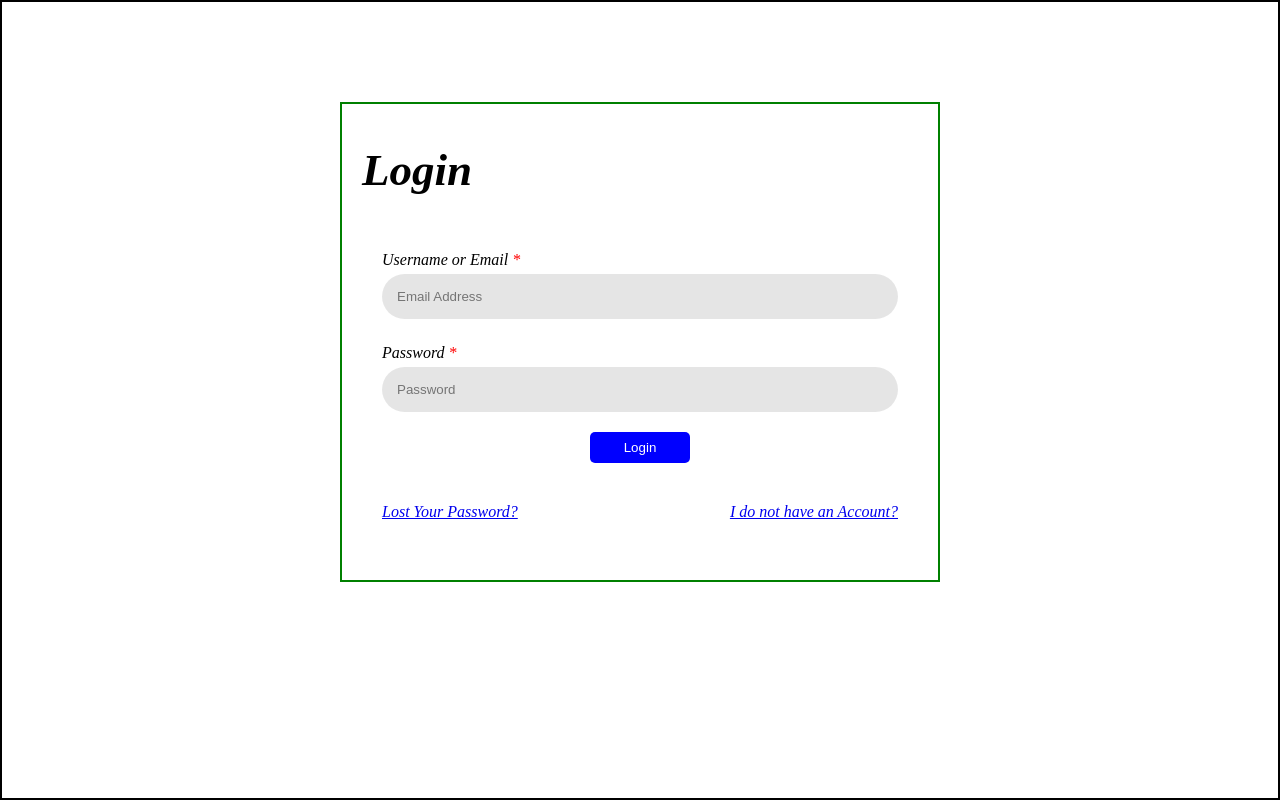
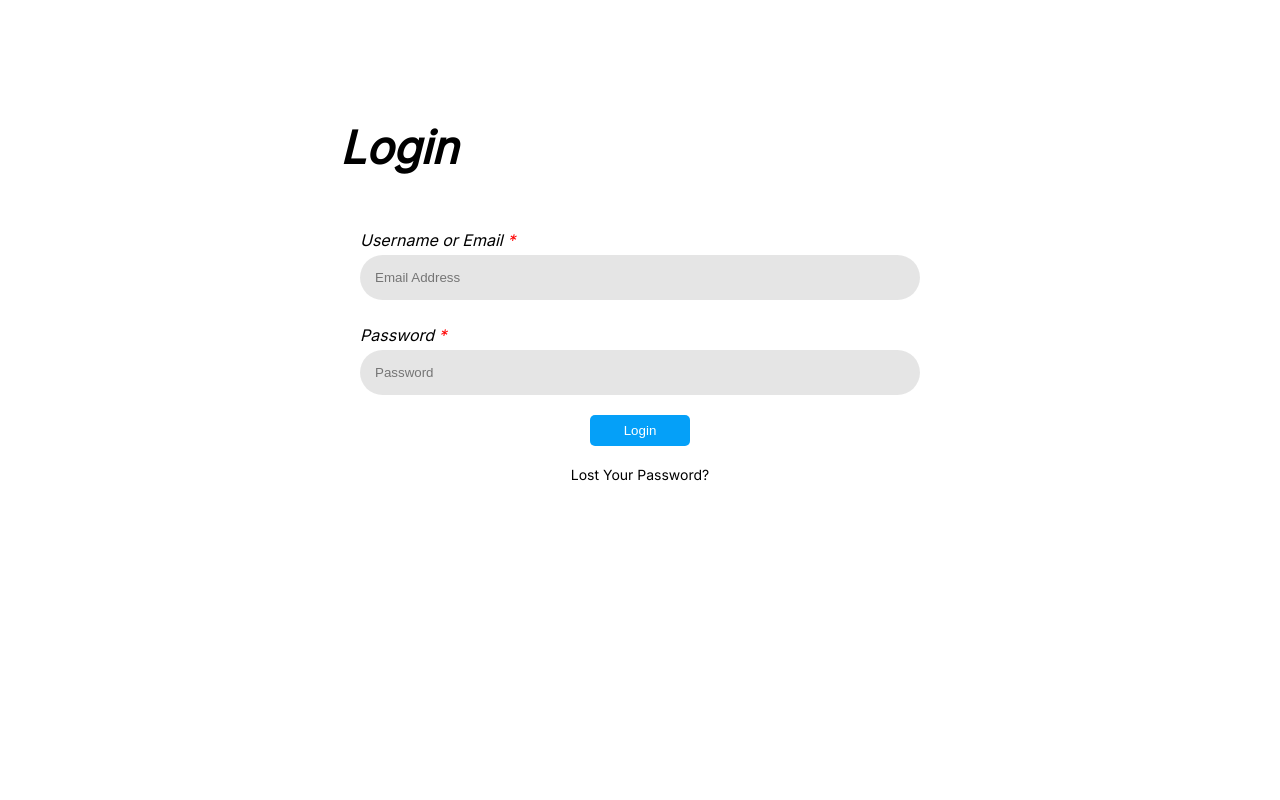
Before and after one commit to Dawnz/amber-plumming-app, an Angular app in the folder Trinity-Plumbing-App/: page /login in a window 1280 px wide. Built offline with nearby package versions, Linux system fonts and the light colour scheme.

Commit message:
updated as requested

```diff
--- a/Trinity-Plumbing-App/src/app/components/login/login.component.css
+++ b/Trinity-Plumbing-App/src/app/components/login/login.component.css
@@ -1,18 +1,19 @@
 .login {
-  border: 2px solid black;
+  /* border: 2px solid black; */
   display: flex;
   justify-content: center;
   /* align-items: center; */
+  font-family: 'Inter', sans-serif;
   border: 100%;
-  height: 100vh
+  height: 100vh;
 }
 
 .login form {
   width: 600px;
   height: 480px;
-  border: 2px solid green;
+  /* border: 2px solid green; */
   margin-top: 100px;
-  padding: 20px;
+  /* padding: 20px; */
 
 }
 
@@ -49,7 +50,7 @@
 }
 
 .login form .btn input[type="submit"]{
-  background: blue;
+  background: #05A0F8;
   width: 100px;
   padding: 8px 10px;
   border-radius: 5px;
@@ -59,20 +60,20 @@
 }
 
 .login form .text {
-  font-size: 16px;
-  display: flex;
+  font-size: 14px;
+  /* display: flex;
   flex-direction: row;
   justify-content: space-between;
   padding: 20px;
-  font-style: italic;
+  font-style: italic; */
   /* align-items: center;
   line */
 }
 
-/* .login form .text a {
-  /* text-decoration: none;
+.login form .text a {
+  text-decoration: none;
   color: #000;
-} */
+}
 
 
 /* .  */
--- a/Trinity-Plumbing-App/src/app/components/login/login.component.html
+++ b/Trinity-Plumbing-App/src/app/components/login/login.component.html
@@ -6,13 +6,13 @@
       <div class="form-group">
         <label for="email">Username or Email <span style="color: red">*</span></label>
         <input type="text" class="form-control" formControlName="email" placeholder="Email Address" required >
-        <span *ngIf="reactiveForm.get('email')?.errors && reactiveForm.get('email')?.touched">Username or Email is Required </span>
+        <!-- <span *ngIf="reactiveForm.get('email')?.errors && reactiveForm.get('email')?.touched">Username or Email is Required </span> -->
       </div>
 
       <div class="form-group">
         <label for="password">Password <span style="color: red">*</span></label>
         <input type="password" placeholder="Password" class="form-control" formControlName="password" required >
-        <span *ngIf="reactiveForm.get('password')?.errors && reactiveForm.get('password')?.touched">Please Provide Password</span>
+        <!-- <span *ngIf="reactiveForm.get('password')?.errors && reactiveForm.get('password')?.touched">Please Provide Password</span> -->
       </div>
 
       <div class="btn">
@@ -20,7 +20,7 @@
       </div>
     <div class="text">
         <p><a routerLink="">Lost Your Password?</a></p>
-        <p><a routerLink="/register">I do not have an Account?</a></p>
+        <!-- <p><a routerLink="/register">I do not have an Account?</a></p> -->
 
     </div>
 
--- a/Trinity-Plumbing-App/src/app/components/login/login.component.ts
+++ b/Trinity-Plumbing-App/src/app/components/login/login.component.ts
@@ -15,8 +15,8 @@ export class LoginComponent implements OnInit {
     this.reactiveForm = new FormGroup({
       email : new FormControl('', Validators.required),
       password : new FormControl('', Validators.required),
-      passwordConfirmed : new FormControl('', Validators.required),
-      userName: new FormControl('', [Validators.required, Validators.minLength(3), Validators.maxLength(16)])
+      // passwordConfirmed : new FormControl('', Validators.required),
+      // userName: new FormControl('', [Validators.required, Validators.minLength(3), Validators.maxLength(16)])
     })
 
    }
--- a/Trinity-Plumbing-App/src/app/components/registration/registration.component.css
+++ b/Trinity-Plumbing-App/src/app/components/registration/registration.component.css
@@ -4,6 +4,8 @@
   justify-content: center;
   /* align-items: center; */
   border: 100%;
+  font-family: 'Inter', sans-serif;
+
   /* height: 100vh */
 }
 
@@ -11,9 +13,9 @@
   width: 600px;
   /* height: 580px; */
   height: auto;
-  border: 2px solid green;
+  /* border: 2px solid green; */
   margin-top: 30px;
-  padding: 20px;
+  /* padding: 20px; */
 
 }
 
@@ -50,7 +52,7 @@
 }
 
 .login form .btn input[type="submit"]{
-  background: blue;
+  background: #05A0F8;
   width: 100px;
   padding: 8px 10px;
   border-radius: 5px;
@@ -63,11 +65,11 @@
   font-size: 14px;
 }
 
-/* .login form .text a {
+.login form .text a {
   text-decoration: none;
   color: #000;
 
-} */
+}
 
 
 
--- a/Trinity-Plumbing-App/src/app/components/registration/registration.component.html
+++ b/Trinity-Plumbing-App/src/app/components/registration/registration.component.html
@@ -1,41 +1,41 @@
 <div class="login">
 
   <form [formGroup]="reactiveForm" (ngSubmit)="onSubmit()">
-    <h1>Register</h1>
+    <h1>Registration</h1>
     <!-- <hr> -->
     <div class="form-group">
         <label for="userName">User Name <span style="color: red">*</span></label>
         <input type="text" class="form-control" formControlName="userName" placeholder="Username" required >
-        <span *ngIf="reactiveForm.get('userName')?.errors?.['required'] && reactiveForm.get('userName')?.touched">Please Provide user Name</span>
-        <span *ngIf="reactiveForm.get('userName')?.errors?.['minlength']">User Name must be less than 3 characters. </span>
-        <span *ngIf="reactiveForm.get('userName')?.errors?.['maxlength']">User Name must be less than 16 characters. </span>
+        <!-- <span *ngIf="reactiveForm.get('userName')?.errors?.['required'] && reactiveForm.get('userName')?.touched">Please Provide user Name</span> -->
+        <!-- <span *ngIf="reactiveForm.get('userName')?.errors?.['minlength']">User Name must be less than 3 characters. </span> -->
+        <!-- <span *ngIf="reactiveForm.get('userName')?.errors?.['maxlength']">User Name must be less than 16 characters. </span> -->
       </div>
 
       <div class="form-group">
         <label for="email">Email <span style="color: red">*</span></label>
         <input type="text" class="form-control" formControlName="email" placeholder="Email Address" required >
-        <span *ngIf="reactiveForm.get('email')?.errors && reactiveForm.get('email')?.touched">Email is Required </span>
+        <!-- <span *ngIf="reactiveForm.get('email')?.errors && reactiveForm.get('email')?.touched">Email is Required </span> -->
       </div>
 
       <div class="form-group">
         <label for="password">Password <span style="color: red">*</span></label>
         <input type="password" placeholder="Password" class="form-control" formControlName="password" required >
-        <span *ngIf="reactiveForm.get('password')?.errors && reactiveForm.get('password')?.touched">Please Provide Password</span>
+        <!-- <span *ngIf="reactiveForm.get('password')?.errors && reactiveForm.get('password')?.touched">Please Provide Password</span> -->
       </div>
 
     <div class="form-group">
         <label for="passwordConfirmed">Confirm password <span style="color: red">*</span></label>
         <input type="password" placeholder="Confirm password" class="form-control" formControlName="passwordConfirmed" required >
-        <span *ngIf="reactiveForm.get('passwordConfirmed')?.errors && reactiveForm.get('passwordConfirmed')?.touched">Please Confirm Password</span>
+        <!-- <span *ngIf="reactiveForm.get('passwordConfirmed')?.errors && reactiveForm.get('passwordConfirmed')?.touched">Please Confirm Password</span> -->
       </div>
 
       <div class="btn">
      <input type="submit" value="Register">
       </div>
-    <div class="text">
+    <!-- <div class="text">
         <p><a routerLink="/login">Already have an Account?</a></p>
-        <!-- <p  [ngStyle]="{'border-bottom': '1px solid blue', 'font-style': 'oblique'}"><a [ngStyle] = "{'color': 'blue'}" href="">Forgot password?</a></p> -->
-    </div>
+        <p  [ngStyle]="{'border-bottom': '1px solid blue', 'font-style': 'oblique'}"><a [ngStyle] = "{'color': 'blue'}" href="">Forgot password?</a></p>
+    </div> -->
 
     <!-- <div class="terms">
         <input type="checkbox" name="" id=""> I have read and understand the <a href="">Terms</a> and <a href="">Conditions</a> that apply.
--- a/Trinity-Plumbing-App/src/index.html
+++ b/Trinity-Plumbing-App/src/index.html
@@ -5,6 +5,9 @@
   <title>TrinityPlumbingApp</title>
   <base href="/">
   <meta name="viewport" content="width=device-width, initial-scale=1">
+  <link rel="preconnect" href="https://fonts.googleapis.com">
+<link rel="preconnect" href="https://fonts.gstatic.com" crossorigin>
+<link href="https://fonts.googleapis.com/css2?family=Inter&display=swap" rel="stylesheet">
   <link rel="icon" type="image/x-icon" href="favicon.ico">
 </head>
 <body>
```
